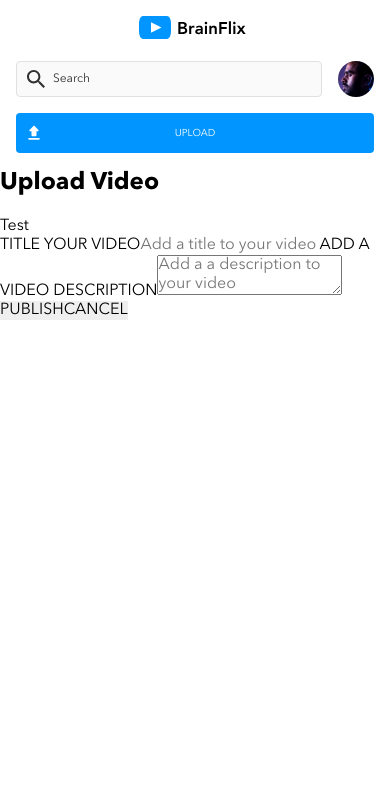
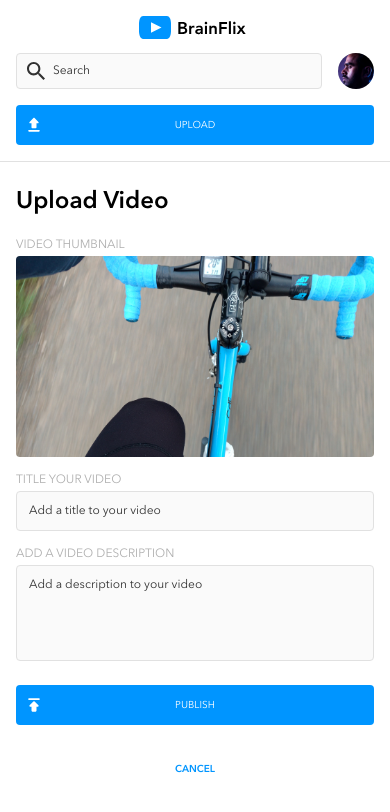
Before and after one commit to Arvton/arvin-josol-brainflix, a React (Create React App) app: page /upload in a window 390 px wide. Shown: the top 812 px of the page. Built offline with nearby package versions, Linux system fonts and the light colour scheme.

Commit message:
create upload page: - replace placeholder elements - re-use existing components - add styles and responsiveness - add missing upload image asset from sprint 2 package

```diff
--- a/src/components/Logo/Logo.scss
+++ b/src/components/Logo/Logo.scss
@@ -1,3 +1,3 @@
 .header__logo {
-    padding-bottom: 2rem;
+    padding-bottom: 1rem;
 }
--- a/src/pages/Upload/Upload.js
+++ b/src/pages/Upload/Upload.js
@@ -1,32 +1,34 @@
+import uploadPicture from "../../assets/images/Upload-video-preview.jpg"
+import Button from "../../components/Button/Button"
+import Input from "../../components/Input/Input"
 import "./Upload.scss"
 
 export default function Upload() {
     return (
+        <>
+        <div className="upload__divider"></div>
         <section className="upload">
             <h1 className="upload__title">Upload Video</h1>
             <div className="upload__container">
                 {/* create figure component */}
-                <figure className="upload__image">
-                    <img alt=""></img>
-                    <figcaption>Test</figcaption>
+                <figure className="upload__image-container">
+                    <img src={uploadPicture} className="upload__image" alt=""></img>
+                    <figcaption className="upload__label">VIDEO THUMBNAIL</figcaption>
                 </figure>
                 <form className="upload__form">
                     <div className="upload__form-container">
-                        <label className="upload__form-label" htmlFor="input-title">TITLE YOUR VIDEO</label>
-                        <input className="upload__form-input upload__form-input--title" type="text" id="input-title"
-                            name="title" placeholder="Add a title to your video" />
-                        <label className="upload__form-label" htmlFor="input-comment">ADD A VIDEO DESCRIPTION</label>
-                        <textarea className="upload__form-input upload__form-input--description" type="text" id="input-description"
-                            name="description" placeholder="Add a a description to your video"></textarea>
+                        <label className="upload__label" htmlFor="input-title">TITLE YOUR VIDEO</label>
+                        <Input className='upload__form-input' type='text' placeholder='Add a title to your video' />
+                        <label className="upload__label" htmlFor="input-comment">ADD A VIDEO DESCRIPTION</label>
+                        <textarea className='upload__form-textarea' type='text' placeholder='Add a description to your video'></textarea>
                     </div>
-                    <div className="upload__buttons">
-                        {/* add button component, give props */}
-                        <button>PUBLISH</button>
-                        {/* add button component, give props */}
-                        <button>CANCEL</button>
+                    <div className="upload__button-container">
+                        <Button className='upload__button upload__button--publish' buttonContent='PUBLISH' />
+                        <Button className='upload__button upload__button--cancel' buttonContent='CANCEL' />
                     </div>
                 </form>
             </div>
         </section>
+        </>
     )
 }
--- a/src/pages/Upload/Upload.scss
+++ b/src/pages/Upload/Upload.scss
@@ -5,9 +5,157 @@
 @use '../../styles/partials/mixins' as *;
 
 .upload {
-    margin-top: 7rem;
+    @include padding-screen;
 
-    @include tablet {
-        margin-top: 0rem;
+    &__divider {
+        border-bottom: solid 1px $secondary-three;
+        margin-top: 7rem;
+
+        @include tablet {
+            margin-top: 0rem;
+        }
     }
+
+    &__title {
+        @include page-header;
+        font-weight: 600;
+        padding: 3rem 0rem 2.5rem;
+
+        @include tablet {
+            font-weight: 700;
+            padding: 5rem 0rem 2.5rem;
+        }
+    }
+
+    &__container {
+        @include tablet {
+            border-top: solid 1px $secondary-three;
+            padding-top: 4rem;
+        }
+
+        @include desktop {
+            border-bottom: solid 1px $secondary-three;
+            display: flex;
+            gap: 3rem;
+        }
+    }
+
+    &__image-container {
+        width: 100%;
+        display: flex;
+        flex-direction: column-reverse;
+        padding-bottom: 2rem;
+
+        @include tablet {
+            width: 50%;
+        }
+
+        @include desktop {
+            width: 32%;
+            padding-bottom: 4rem;
+        }
+    }
+
+    &__image {
+        aspect-ratio: 16/9;
+        object-fit: fit;
+        @include border-radius-small;
+
+        @include desktop {
+            aspect-ratio: 16/8.5;
+        }
+    }
+
+    &__label {
+        font-size: 1.5rem;
+        font-weight: 400;
+        color: $primary-three;
+        padding-bottom: 0.5rem;
+    }
+
+    &__form {
+        @include desktop {
+            width: 100%;
+            position: relative;
+        }
+
+        &-container {
+            display: flex;
+            flex-direction: column;
+        }
+
+        &-input {
+            font-size: 1.5rem;
+            background-color: $secondary-four;
+            padding: 1.5rem;
+            margin-bottom: 2rem;
+
+            @include desktop {
+                margin-bottom: 3.5rem;
+            }
+        }
+
+        &-textarea {
+            font-size: 1.5rem;
+            background-color: $secondary-four;
+            overflow-y: scroll;
+            resize: none;
+            height: 12rem;
+            @include border-input;
+            @include border-radius-small;
+            padding: 1.5rem;
+            margin-bottom: 3rem;
+
+            &::placeholder {
+                color: $primary-one;
+            }
+
+            @include desktop {
+                height: 11rem;
+            }
+        }
+    }
+
+    &__button-container {
+        display: flex;
+        flex-direction: column;
+        gap: 3rem;
+
+        @include tablet {
+            flex-direction: row-reverse;
+            border-top: solid 1px $secondary-three;
+            padding-top: 3rem;
+        }
+
+        @include desktop {
+            border: none;
+            position: absolute;
+            right: 0;
+            bottom: -8rem;
+        }
+    }
+
+    &__button {
+        width: 100%;
+        @include labels-and-buttons;
+        font-weight: 400;
+        padding: 1.25rem;
+
+        @include tablet {
+            width: 20rem;
+        }
+
+        &--publish {
+            background:
+                url(../../assets/images/icons/publish.svg) no-repeat left 1rem center, $primary-two;
+            background-size: 2.5rem;
+        }
+
+        &--cancel {
+            color: $primary-two;
+            font-weight: 600;
+            background-color: $primary-four;
+        }
+    }
+
 }
```
Also changed, not shown: src/assets/images/Upload-video-preview.jpg (added).
